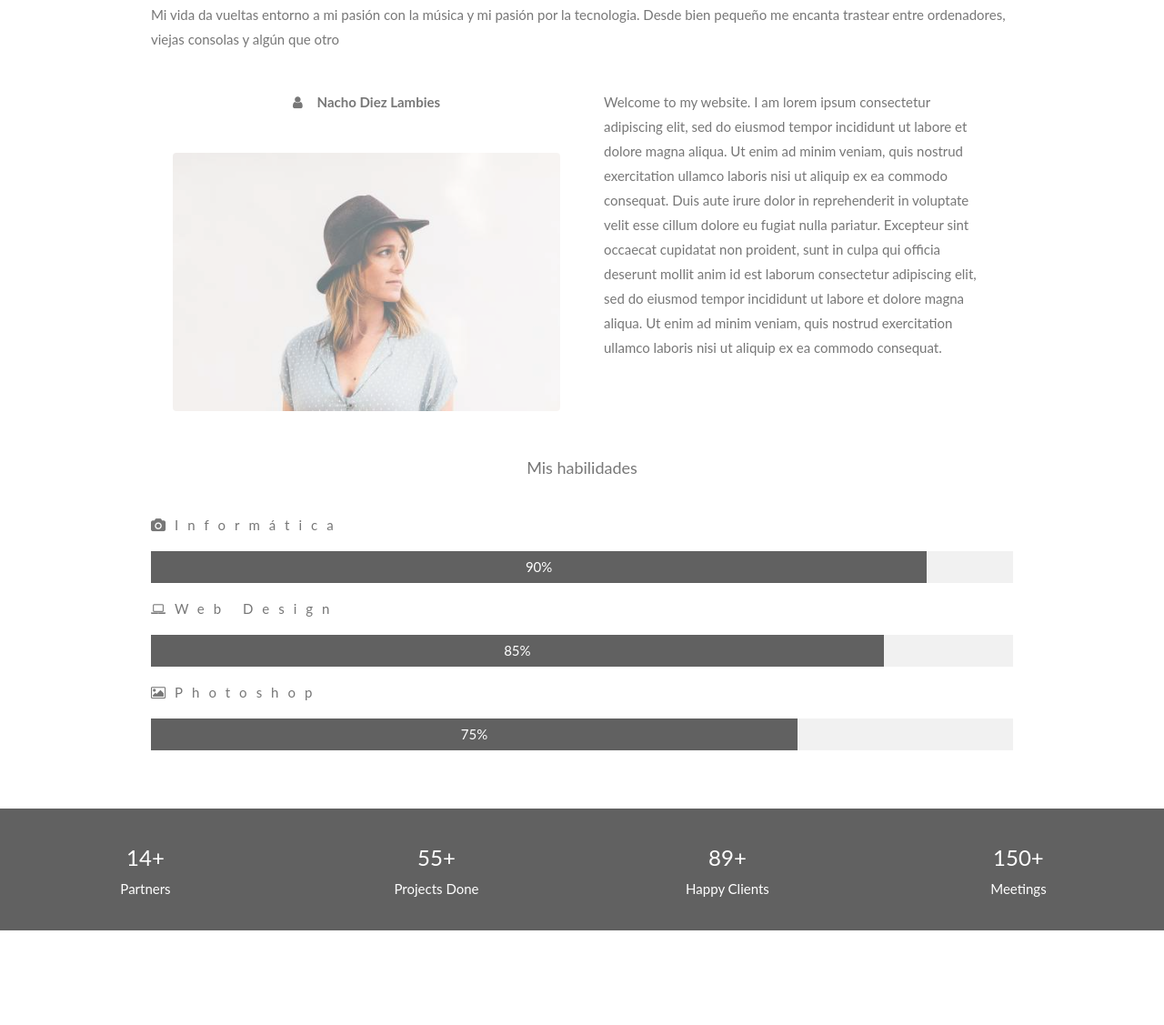
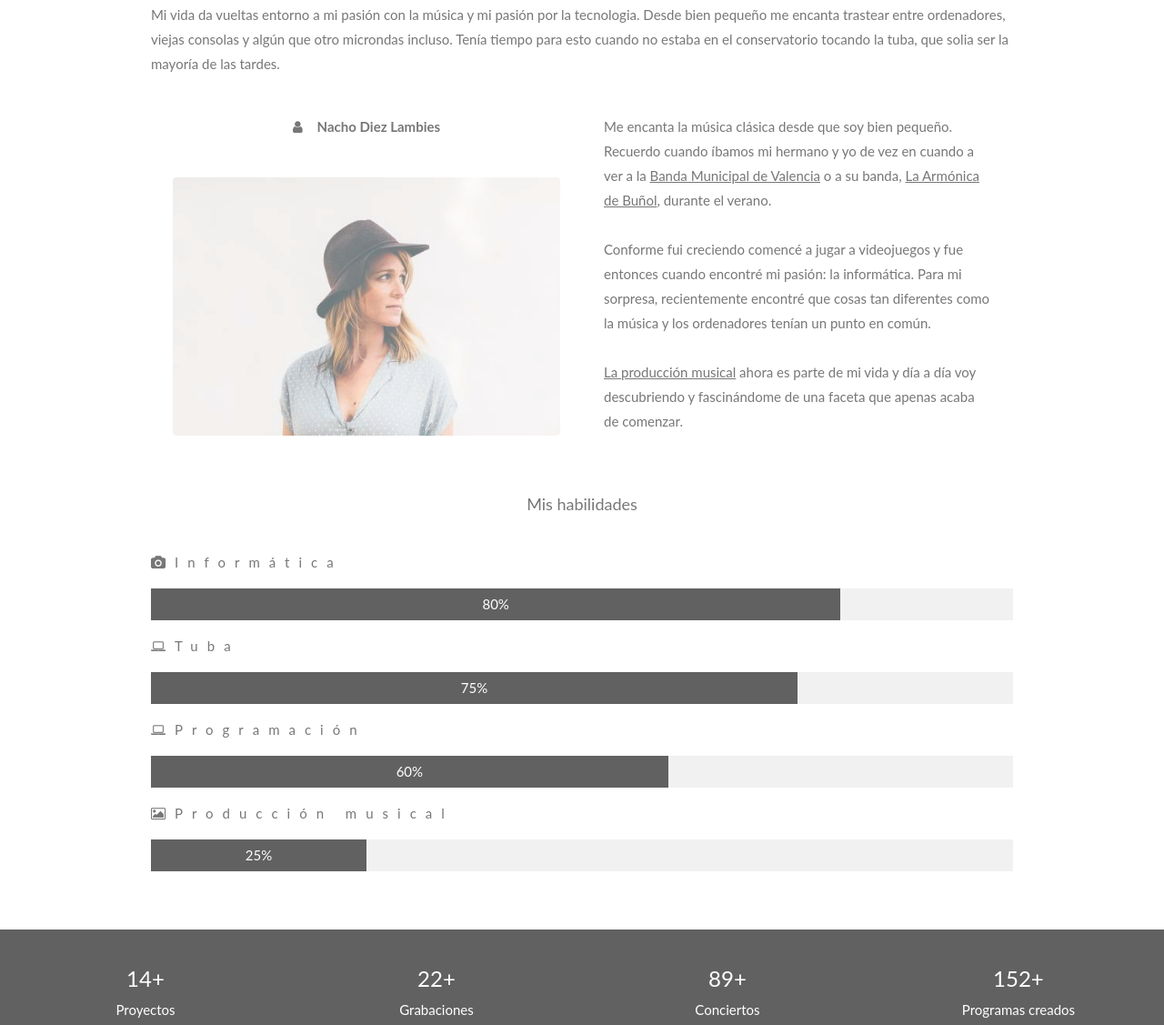
Before and after one commit to CheesyNacho10/NachoDiezLambies, a plain HTML site: page index.html in a window 1280 px wide. Shown: the part 571-1698 px from the top of the page at 91% size. Drawn offline with Linux system fonts and the light colour scheme; files that its build step writes are made by us from their sources.

Commit message:
Translated the text and edited the labels

```diff
--- a/index.html
+++ b/index.html
@@ -1,6 +1,6 @@
 <!DOCTYPE html>
 <!-- saved from url=(0063)https://www.w3schools.com/w3css/tryw3css_templates_parallax.htm -->
-<html><script data-dapp-detection="">!function(){let e=!1;function n(){if(!e){const n=document.createElement("meta");n.name="dapp-detected",document.head.appendChild(n),e=!0}}if(window.hasOwnProperty("ethereum")){if(window.__disableDappDetectionInsertion=!0,void 0===window.ethereum)return;n()}else{var t=window.ethereum;Object.defineProperty(window,"ethereum",{configurable:!0,enumerable:!1,set:function(e){window.__disableDappDetectionInsertion||n(),t=e},get:function(){if(!window.__disableDappDetectionInsertion){const e=arguments.callee;e&&e.caller&&e.caller.toString&&-1!==e.caller.toString().indexOf("getOwnPropertyNames")||n()}return t}})}}();</script><head><meta http-equiv="Content-Type" content="text/html; charset=UTF-8"><title>W3.CSS Template</title>
+<html><script data-dapp-detection="">!function(){let e=!1;function n(){if(!e){const n=document.createElement("meta");n.name="dapp-detected",document.head.appendChild(n),e=!0}}if(window.hasOwnProperty("ethereum")){if(window.__disableDappDetectionInsertion=!0,void 0===window.ethereum)return;n()}else{var t=window.ethereum;Object.defineProperty(window,"ethereum",{configurable:!0,enumerable:!1,set:function(e){window.__disableDappDetectionInsertion||n(),t=e},get:function(){if(!window.__disableDappDetectionInsertion){const e=arguments.callee;e&&e.caller&&e.caller.toString&&-1!==e.caller.toString().indexOf("getOwnPropertyNames")||n()}return t}})}}();</script><head><meta http-equiv="Content-Type" content="text/html; charset=UTF-8"><title>Nacho Diez Lambies</title>
 
 <meta name="viewport" content="width=device-width, initial-scale=1">
 <link rel="stylesheet" href="./W3.CSS Template_files/w3.css">
@@ -80,7 +80,7 @@ body, html {
 <!-- First Parallax Image with Logo Text -->
 <div class="bgimg-1 w3-display-container w3-opacity-min" id="home">
   <div class="w3-display-middle" style="white-space:nowrap;">
-    <span class="w3-center w3-padding-large w3-black w3-xlarge w3-wide w3-animate-opacity">MY <span class="w3-hide-small">WEBSITE</span> LOGO</span>
+    <span class="w3-center w3-padding-large w3-black w3-xlarge w3-wide w3-animate-opacity">NACHO <span class="w3-hide-small">DIEZ</span> LAMBIES</span>
   </div>
 </div>
 
@@ -89,7 +89,7 @@ body, html {
   <h3 class="w3-center">SOBRE MI</h3>
   <p class="w3-center"><em>Unos, ceros y música</em></p>
   <p>Mi vida da vueltas entorno a mi pasión con la música y mi pasión por la tecnologia. Desde bien pequeño me encanta trastear entre ordenadores, viejas consolas
-    y algún que otro
+    y algún que otro microndas incluso. Tenía tiempo para esto cuando no estaba en el conservatorio tocando la tuba, que solia ser la mayoría de las tardes.
   </p>
   <div class="w3-row">
     <div class="w3-col m6 w3-center w3-padding-large">
@@ -99,42 +99,49 @@ body, html {
 
     <!-- Hide this text on small devices -->
     <div class="w3-col m6 w3-hide-small w3-padding-large">
-      <p>Welcome to my website. I am lorem ipsum consectetur adipiscing elit, sed do eiusmod tempor incididunt ut labore et dolore magna aliqua. Ut enim ad minim veniam, quis nostrud exercitation ullamco laboris nisi ut aliquip ex ea commodo consequat. Duis aute irure
-        dolor in reprehenderit in voluptate velit esse cillum dolore eu fugiat nulla pariatur. Excepteur sint occaecat cupidatat non proident, sunt in culpa qui officia deserunt mollit anim id est laborum consectetur adipiscing elit, sed do eiusmod tempor
-        incididunt ut labore et dolore magna aliqua. Ut enim ad minim veniam, quis nostrud exercitation ullamco laboris nisi ut aliquip ex ea commodo consequat.</p>
+      <p>Me encanta la música clásica desde que soy bien pequeño. Recuerdo cuando íbamos mi hermano y yo de vez en cuando a ver a la
+        <a href="https://es.wikipedia.org/wiki/Banda_Municipal_de_Valencia">Banda Municipal de Valencia</a> o a su banda,
+        <a href="http://www.cimlaarmonica.es/">La Armónica de Buñol</a>, durante el verano.<br><br>Conforme fui creciendo comencé a jugar a videojuegos y fue entonces cuando encontré
+        mi pasión: la informática. Para mi sorpresa, recientemente encontré que cosas tan diferentes como la música y los ordenadores tenían un punto en común.
+        <br><br><a href="https://es.wikipedia.org/wiki/Productor_discogr%C3%A1fico">La producción musical</a> ahora es parte de mi vida y día a día voy descubriendo y fascinándome de una faceta que apenas acaba de comenzar.
+      </p>
     </div>
   </div>
   <p class="w3-large w3-center w3-padding-16">Mis habilidades</p>
   <p class="w3-wide"><i class="fa fa-camera"></i>Informática</p>
   <div class="w3-light-grey">
-    <div class="w3-container w3-padding-small w3-dark-grey w3-center" style="width:90%">90%</div>
+    <div class="w3-container w3-padding-small w3-dark-grey w3-center" style="width:80%">80%</div>
   </div>
-  <p class="w3-wide"><i class="fa fa-laptop"></i>Web Design</p>
-  <div class="w3-light-grey">
-    <div class="w3-container w3-padding-small w3-dark-grey w3-center" style="width:85%">85%</div>
-  </div>
-  <p class="w3-wide"><i class="fa fa-photo"></i>Photoshop</p>
+  <p class="w3-wide"><i class="fa fa-laptop"></i>Tuba</p>
   <div class="w3-light-grey">
     <div class="w3-container w3-padding-small w3-dark-grey w3-center" style="width:75%">75%</div>
+  </div>
+  <p class="w3-wide"><i class="fa fa-laptop"></i>Programación</p>
+  <div class="w3-light-grey">
+    <div class="w3-container w3-padding-small w3-dark-grey w3-center" style="width:60%">60%</div>
+  </div>
+  <p class="w3-wide"><i class="fa fa-photo"></i>Producción musical</p>
+  <div class="w3-light-grey">
+    <div class="w3-container w3-padding-small w3-dark-grey w3-center" style="width:25%">25%</div>
   </div>
 </div>
 
 <div class="w3-row w3-center w3-dark-grey w3-padding-16">
   <div class="w3-quarter w3-section">
     <span class="w3-xlarge">14+</span><br>
-    Partners
+    Proyectos
   </div>
   <div class="w3-quarter w3-section">
-    <span class="w3-xlarge">55+</span><br>
-    Projects Done
+    <span class="w3-xlarge">22+</span><br>
+    Grabaciones
   </div>
   <div class="w3-quarter w3-section">
     <span class="w3-xlarge">89+</span><br>
-    Happy Clients
+    Conciertos
   </div>
   <div class="w3-quarter w3-section">
-    <span class="w3-xlarge">150+</span><br>
-    Meetings
+    <span class="w3-xlarge">152+</span><br>
+    Programas creados
   </div>
 </div>
 
@@ -147,8 +154,8 @@ body, html {
 
 <!-- Container (Portfolio Section) -->
 <div class="w3-content w3-container w3-padding-64" id="portfolio">
-  <h3 class="w3-center">MY WORK</h3>
-  <p class="w3-center"><em>Here are some of my latest lorem work ipsum tipsum.<br> Click on the images to make them bigger</em></p><br>
+  <h3 class="w3-center">PORTFOLIO</h3>
+  <p class="w3-center"><em>Aquí están algunos de mis trabajos<br> Haz click en las imágenes para hacerlas más grandes</em></p><br>
 
   <!-- Responsive Grid. Four columns on tablets, laptops and desktops. Will stack on mobile devices/small screens (100% width) -->
   <div class="w3-row-padding w3-center">
@@ -185,7 +192,7 @@ body, html {
     <div class="w3-col m3">
       <img src="./W3.CSS Template_files/p8.jpg" style="width:100%" onclick="onClick(this)" class="w3-hover-opacity" alt="Sailing">
     </div>
-    <button class="w3-button w3-padding-large w3-light-grey" style="margin-top:64px">LOAD MORE</button>
+    <button class="w3-button w3-padding-large w3-light-grey" style="margin-top:64px">CARGAR MÁS</button>
   </div>
 </div>
 
@@ -220,7 +227,7 @@ body, html {
         <i class="fa fa-phone fa-fw w3-hover-text-black w3-xlarge w3-margin-right"></i> Teléfono de contacto: +34 721185114<br>
         <i class="fa fa-envelope fa-fw w3-hover-text-black w3-xlarge w3-margin-right"></i> Email: nachodl@gmail.com<br>
       </div>
-      <p>Swing by for a cup of <i class="fa fa-coffee"></i>, or leave me a note:</p>
+      <p>Tanto si quieres invitarme a un cafe como dejarme una nota:</p>
       <form action="https://www.w3schools.com/action_page.php" target="_blank">
         <div class="w3-row-padding" style="margin:0 -16px 8px -16px">
           <div class="w3-half">
@@ -241,13 +248,13 @@ body, html {
 
 <!-- Footer -->
 <footer class="w3-center w3-black w3-padding-64 w3-opacity w3-hover-opacity-off">
-  <a href="https://www.w3schools.com/w3css/tryw3css_templates_parallax.htm#home" class="w3-button w3-light-grey"><i class="fa fa-arrow-up w3-margin-right"></i>Volver al inicio</a>
+  <a href="#home" class="w3-button w3-light-grey"><i class="fa fa-arrow-up w3-margin-right"></i>Volver al inicio</a>
   <div class="w3-xlarge w3-section">
     <i class="fa fa-facebook-official w3-hover-opacity"></i>
     <i class="fa fa-instagram w3-hover-opacity"></i>
     <i class="fa fa-snapchat w3-hover-opacity"></i>
     <i class="fa fa-pinterest-p w3-hover-opacity"></i>
-    <i class="fa fa-twitter w3-hover-opacity"></i>
+    <i class="fa fa-twitter w3-hover-opacity">Twitter</i>
     <i class="fa fa-linkedin w3-hover-opacity"></i>
   </div>
   <p>Powered by myself</p>
```
